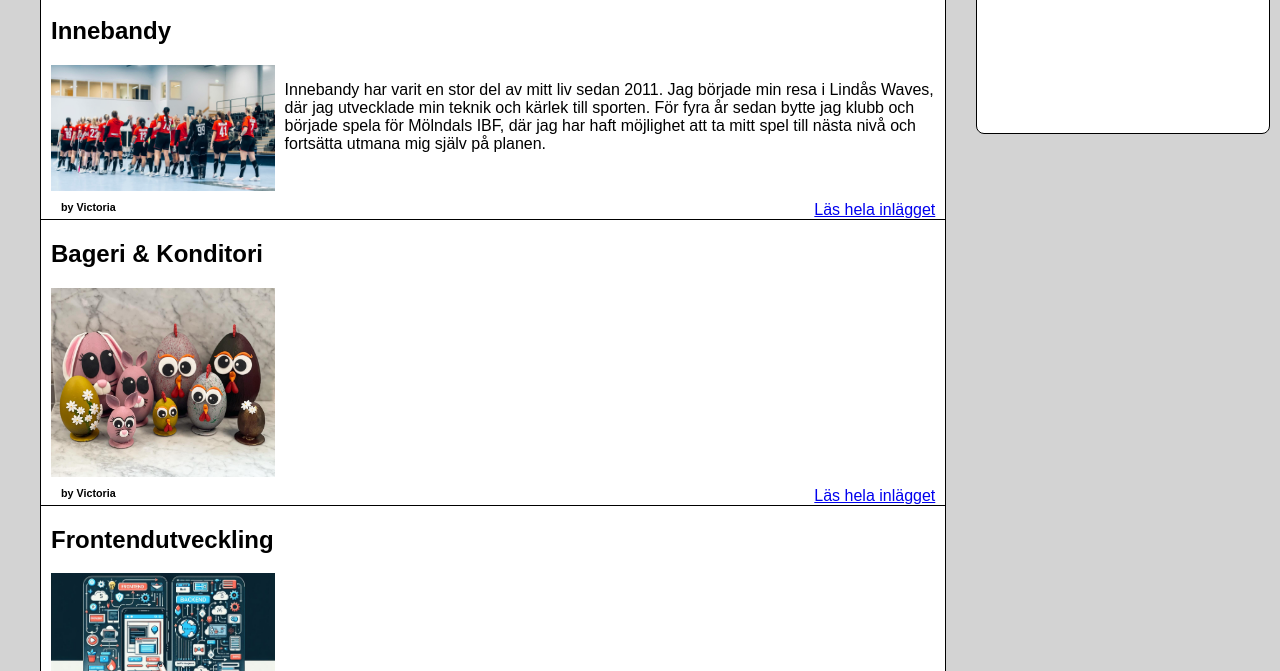
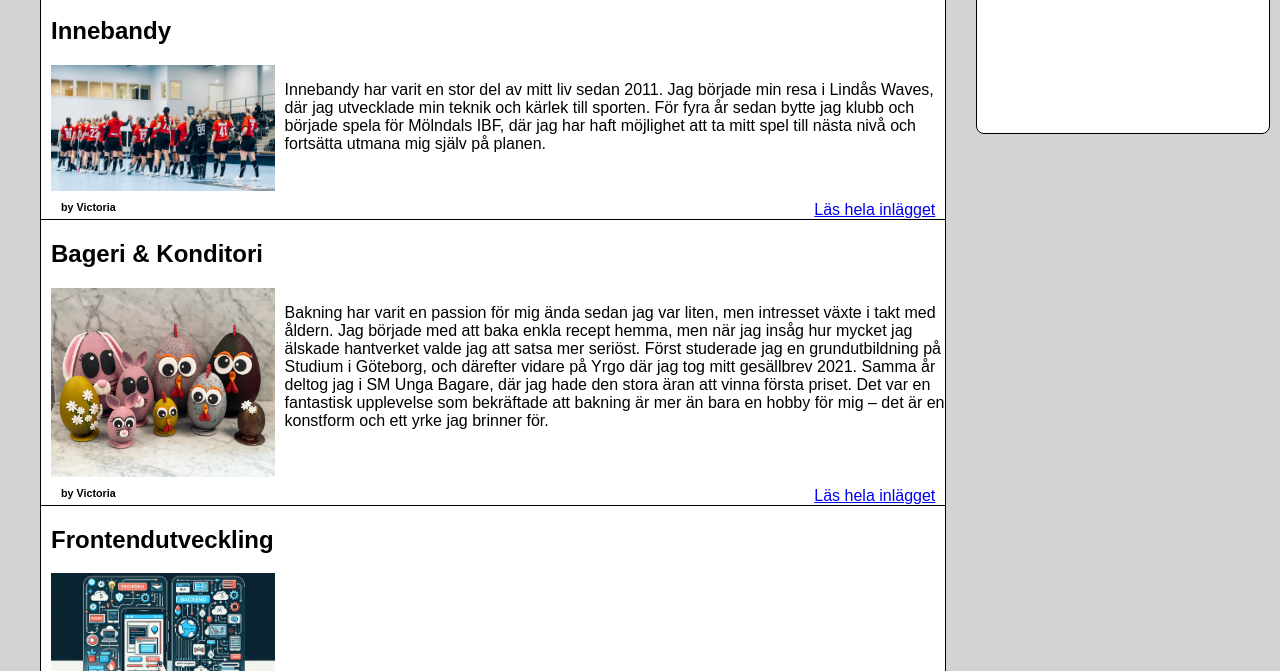
Before and after one commit to Vicci35/Vicci35.github.io, a plain HTML site: page index.html in a window 1280 px wide. Shown: the part 506-1177 px from the top of the page. Drawn offline with Linux system fonts and the light colour scheme.

Commit message:
Inläggstext Bageri

```diff
--- a/index.html
+++ b/index.html
@@ -74,7 +74,7 @@
             src="images/egg.jpg"
           />
             <p>
-
+              Bakning har varit en passion för mig ända sedan jag var liten, men intresset växte i takt med åldern. Jag började med att baka enkla recept hemma, men när jag insåg hur mycket jag älskade hantverket valde jag att satsa mer seriöst. Först studerade jag en grundutbildning på Studium i Göteborg, och därefter vidare på Yrgo där jag tog mitt gesällbrev 2021. Samma år deltog jag i SM Unga Bagare, där jag hade den stora äran att vinna första priset. Det var en fantastisk upplevelse som bekräftade att bakning är mer än bara en hobby för mig – det är en konstform och ett yrke jag brinner för.
             </p>
           </div>
             <div class="button">
```
